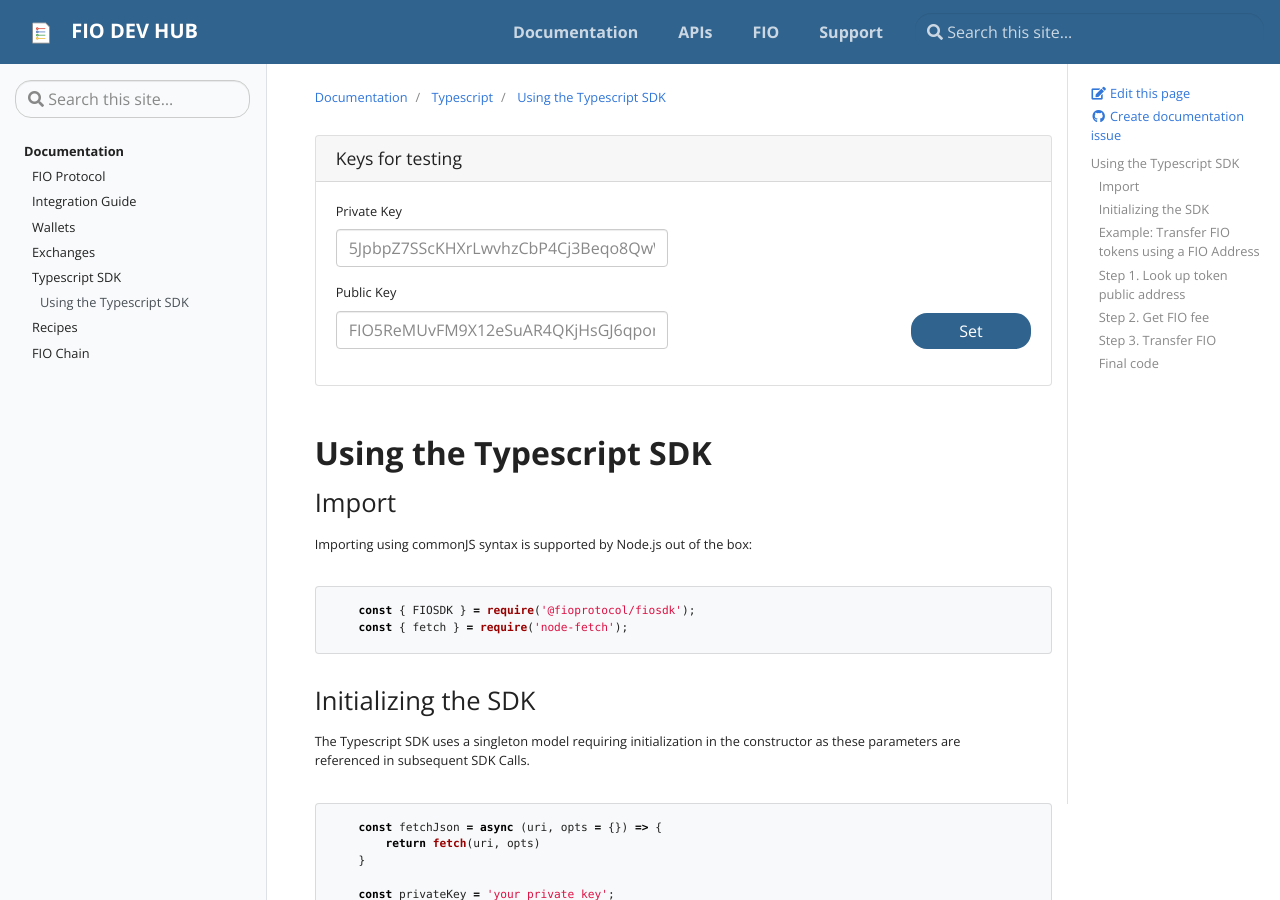
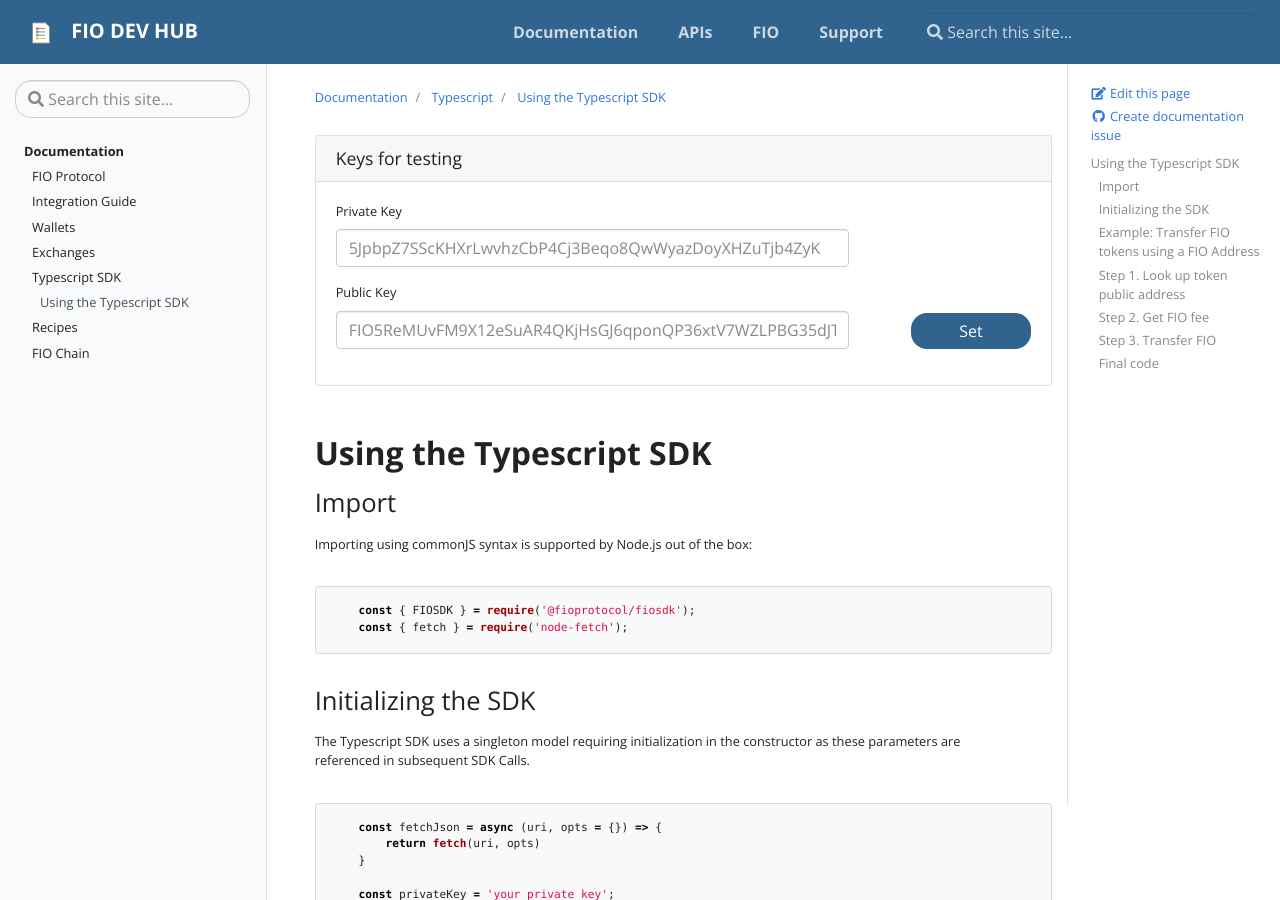
Before and after one commit to fioprotocol/fio-devhub, a Jekyll site: the page built from _docs/typescript/sdk-js-using.md, in a window 1280 px wide and 900 px high. Built offline with Jekyll 4.4.1, drawn with Linux system fonts in a browser that asks for light colours; a script that is not in the unit is left out.

Commit message:
Changed width of keys inputs.

```diff
--- a/_layouts/page-sdk.html
+++ b/_layouts/page-sdk.html
@@ -7,7 +7,7 @@ layout: default
         <h5 class="card-header">Keys for testing</h5>
         <div class="card-body">
             <div class="row">
-                <div class="col-6">
+                <div class="col-9">
                     <div class="form-group">
                         <label for="testing-pk">Private Key</label>
                         <input type="password" class="form-control" id="testing-pk"
@@ -19,7 +19,7 @@ layout: default
                                placeholder="FIO5ReMUvFM9X12eSuAR4QKjHsGJ6qponQP36xtV7WZLPBG35dJTr">
                     </div>
                 </div>
-                <div class="col-6 d-flex justify-content-end align-items-end">
+                <div class="col-3 d-flex justify-content-end align-items-end">
                     <button id="set-keys" class="btn btn-primary px-5 mb-3">Set</button>
                     <button id="reset-keys" class="btn btn-primary px-5 mb-3 d-none">Reset</button>
                 </div>
```
